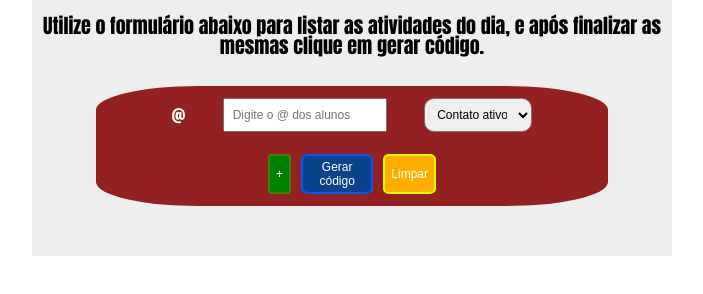
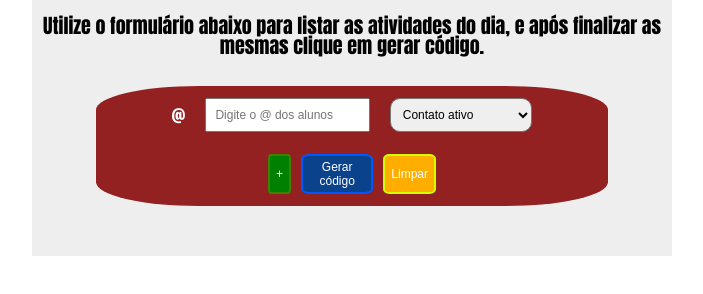
Before and after one commit to Rafanfos/gerador-checkout, a plain HTML site: page index.html in a window 1280 px wide. Shown: the part 72-366 px from the top of the page, without its empty margins (288-991 px from the left). Drawn offline with Linux system fonts and the light colour scheme; a web font is replaced by a local one.

Commit message:
Resposividade resolvida

```diff
--- a/src/css/style.css
+++ b/src/css/style.css
@@ -215,6 +215,7 @@ span {
 
   select {
     font-size: 20px;
+    width: 40%;
   }
 
   .botoes {
```
